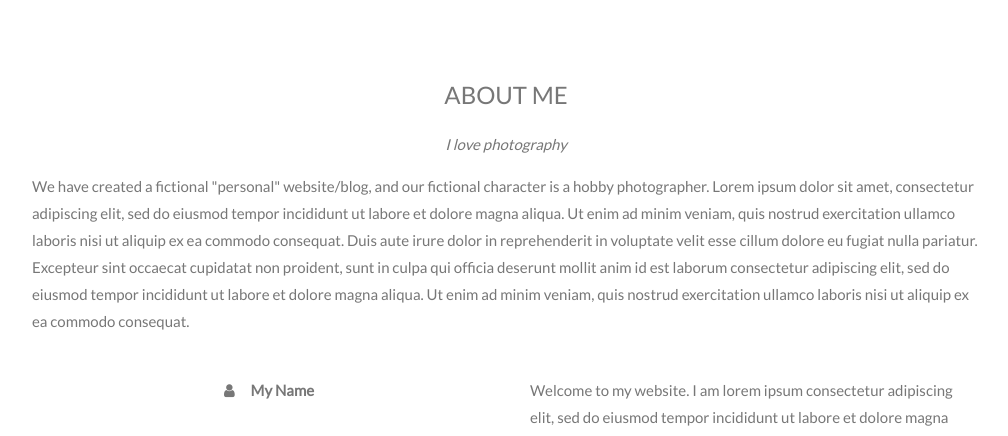
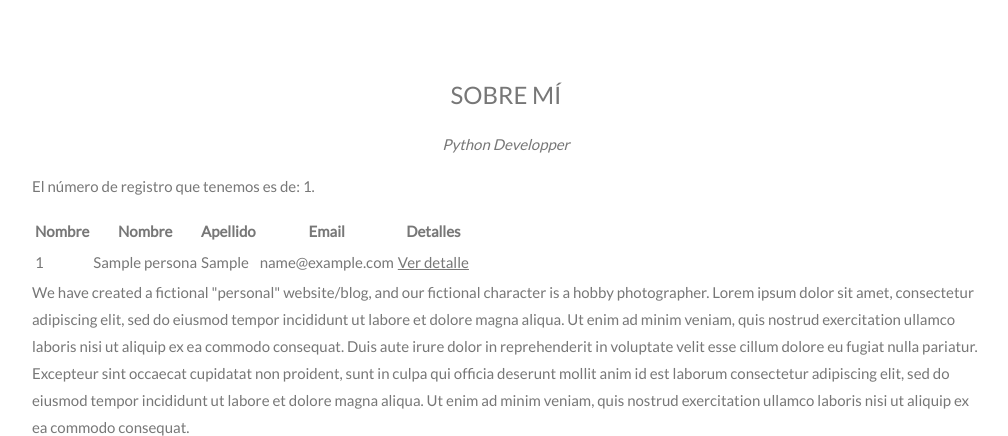
Before and after one commit to fraluegut/django_website, a Django app: page / in a window 1280 px wide. Shown: the part 401-837 px from the top of the page, without its empty margins (134-1142 px from the left). Run offline with Django 3.2, Linux system fonts and the light colour scheme; tables that the repository leaves empty hold one stand-in row (values such as "Sample post").

Commit message:
Añadiendo tablas dinámicas

```diff
--- a/sap/personas/views.py
+++ b/sap/personas/views.py
@@ -1,3 +1,9 @@
 from django.shortcuts import render
 
 # Create your views here.
+from personas.models import Persona
+
+
+def detallePersona(request, id):
+    persona = Persona.objects.get(pk=id)
+    return render(request, 'personas/detalle.html', {'persona': persona})
--- a/sap/sap/urls.py
+++ b/sap/sap/urls.py
@@ -16,9 +16,11 @@ Including another URLconf
 from django.contrib import admin
 from django.urls import path
 
+from personas.views import detallePersona
 from webapp.views import bienvenido
 
 urlpatterns = [
     path('admin/', admin.site.urls),
     path('', bienvenido),
+    path('detalle_persona/<int:id>', detallePersona),
 ]
--- a/sap/webapp/templates/bienvenido.html
+++ b/sap/webapp/templates/bienvenido.html
@@ -59,10 +59,11 @@ body, html {
     <a class="w3-bar-item w3-button w3-hover-black w3-hide-medium w3-hide-large w3-right" href="javascript:void(0);" onclick="toggleFunction()" title="Toggle Navigation Menu">
       <i class="fa fa-bars"></i>
     </a>
-    <a href="#home" class="w3-bar-item w3-button">HOME</a>
-    <a href="#about" class="w3-bar-item w3-button w3-hide-small"><i class="fa fa-user"></i> ABOUT</a>
-    <a href="#portfolio" class="w3-bar-item w3-button w3-hide-small"><i class="fa fa-th"></i> PORTFOLIO</a>
-    <a href="#contact" class="w3-bar-item w3-button w3-hide-small"><i class="fa fa-envelope"></i> CONTACT</a>
+    <a href="#inicio" class="w3-bar-item w3-button">INICIO</a>
+    <a href="#sobre_mi" class="w3-bar-item w3-button w3-hide-small"><i class="fa fa-user"></i> SOBRE MÍ</a>
+    <a href="#blog" class="w3-bar-item w3-button w3-hide-small"><i class="fa fa-th"></i> BLOG</a>
+     <a href="#cv" class="w3-bar-item w3-button w3-hide-small"><i class="fa fa-th"></i> CV</a>
+    <a href="#contacto" class="w3-bar-item w3-button w3-hide-small"><i class="fa fa-envelope"></i> CONTACTO</a>
     <a href="#" class="w3-bar-item w3-button w3-hide-small w3-right w3-hover-red">
       <i class="fa fa-search"></i>
     </a>
@@ -70,9 +71,10 @@ body, html {
 
   <!-- Navbar on small screens -->
   <div id="navDemo" class="w3-bar-block w3-white w3-hide w3-hide-large w3-hide-medium">
-    <a href="#about" class="w3-bar-item w3-button" onclick="toggleFunction()">ABOUT</a>
-    <a href="#portfolio" class="w3-bar-item w3-button" onclick="toggleFunction()">PORTFOLIO</a>
-    <a href="#contact" class="w3-bar-item w3-button" onclick="toggleFunction()">CONTACT</a>
+    <a href="#sobre_mi" class="w3-bar-item w3-button" onclick="toggleFunction()">SOBRE MÍ</a>
+    <a href="#blog" class="w3-bar-item w3-button" onclick="toggleFunction()">BLOG</a>
+    <a href="#cv" class="w3-bar-item w3-button" onclick="toggleFunction()">CV</a>
+    <a href="#contacto" class="w3-bar-item w3-button" onclick="toggleFunction()">CONTACTO</a>
     <a href="#" class="w3-bar-item w3-button">SEARCH</a>
   </div>
 </div>
@@ -84,11 +86,34 @@ body, html {
   </div>
 </div>
 
-<!-- Container (About Section) -->
+<!-- Container (Sobre mí Section) -->
 <div class="w3-content w3-container w3-padding-64" id="about">
-  <h3 class="w3-center">ABOUT ME</h3>
-  <p class="w3-center"><em>I love photography</em></p>
-  <p>We have created a fictional "personal" website/blog, and our fictional character is a hobby photographer. Lorem ipsum dolor sit amet, consectetur adipiscing elit, sed do eiusmod tempor incididunt ut labore et dolore magna aliqua. Ut enim ad minim veniam,
+  <h3 class="w3-center">SOBRE MÍ</h3>
+  <p class="w3-center"><em>Python Developper</em></p>
+  <p>El número de registro que tenemos es de: {{no_personas}}.
+        <table class="egt">
+
+      <tr>
+        <th>Nombre</th>
+        <th>Nombre</th>
+        <th>Apellido</th>
+        <th>Email</th>
+        <th>Detalles</th>
+      </tr>
+      {% for persona in personas %}
+        <tr>
+        <td>{{persona.id}}</td>
+        <td>{{persona.nombre}}</td>
+        <td>{{persona.apellido}}</td>
+        <td>{{persona.email}}</td>
+        <td><a href="detalle_persona/{{persona.id}}">Ver detalle</a></td>
+
+
+      </tr>
+      {% endfor %}
+
+    </table>
+    We have created a fictional "personal" website/blog, and our fictional character is a hobby photographer. Lorem ipsum dolor sit amet, consectetur adipiscing elit, sed do eiusmod tempor incididunt ut labore et dolore magna aliqua. Ut enim ad minim veniam,
     quis nostrud exercitation ullamco laboris nisi ut aliquip ex ea commodo consequat. Duis aute irure dolor in reprehenderit in voluptate velit esse cillum dolore eu fugiat nulla pariatur. Excepteur sint occaecat cupidatat non proident, sunt in culpa
     qui officia deserunt mollit anim id est laborum consectetur adipiscing elit, sed do eiusmod tempor incididunt ut labore et dolore magna aliqua. Ut enim ad minim veniam, quis nostrud exercitation ullamco laboris nisi ut aliquip ex ea commodo consequat.</p>
   <div class="w3-row">
--- a/sap/webapp/views.py
+++ b/sap/webapp/views.py
@@ -2,5 +2,10 @@ from django.http import HttpResponse
 from django.shortcuts import render
 
 # Create your views here.
+from personas.models import Persona
+
+
 def bienvenido(request):
-    return render(request, 'bienvenido.html')
+    no_personas_var = Persona.objects.count()
+    personas = Persona.objects.all()
+    return render(request, 'bienvenido.html', {'no_personas':no_personas_var, 'personas': personas})
```
Also changed, not shown: sap/personas/templates/personas/detalle.html (added, +15 -0 lines).
